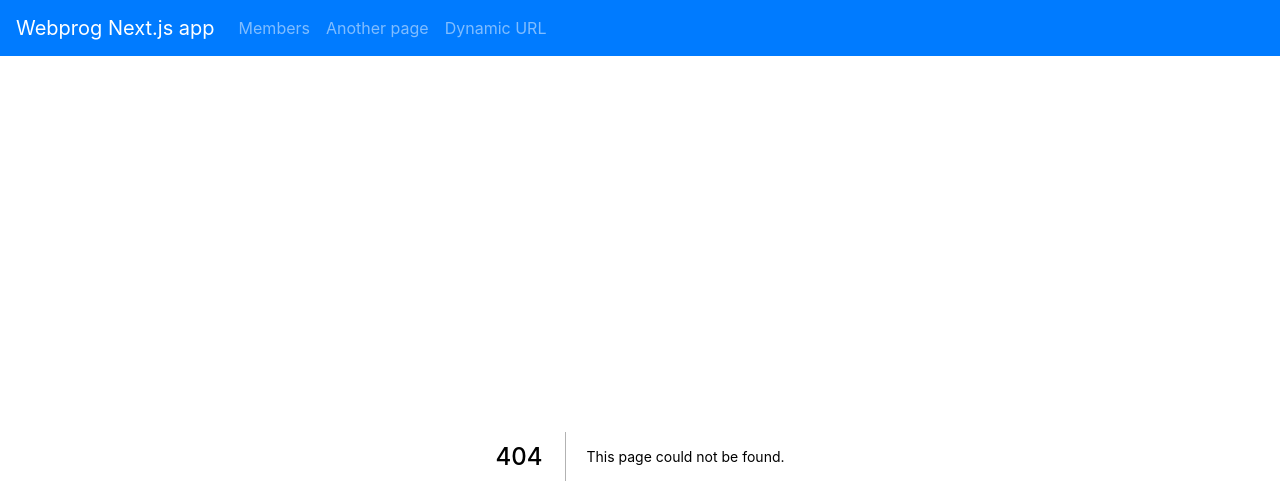
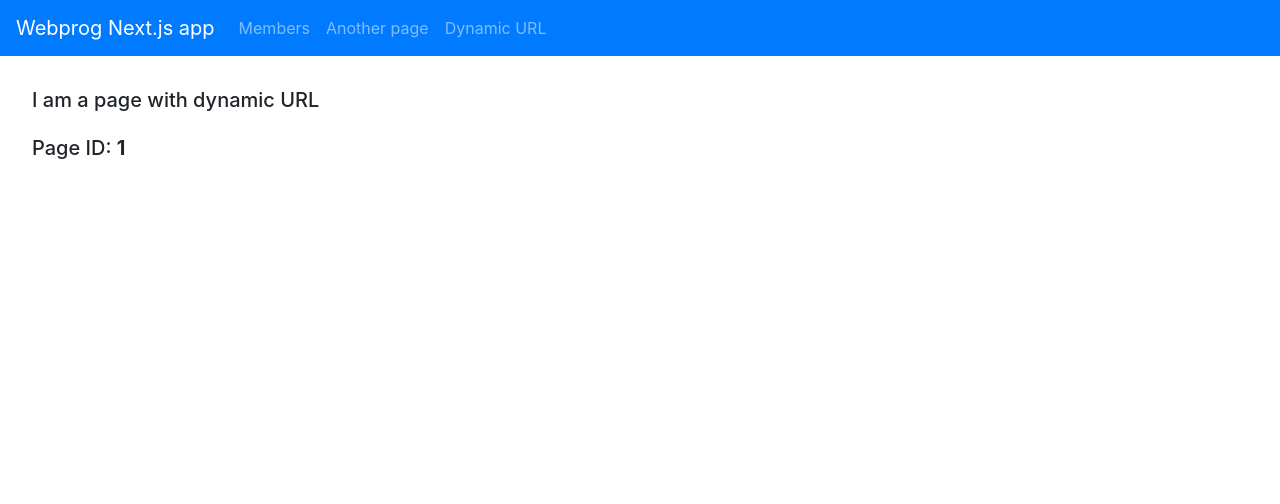
Before and after one commit to sd4v/webprog-next-app, a Next.js app: page /dynamic-url/1 in a window 1280 px wide. Before the commit this address had no page. Shown: the top 504 px of the page. Built offline with nearby package versions, Linux system fonts and the light colour scheme.

Commit message:
Add dynamic-url/[pid] page

```diff
--- a/pages/another.module.css
+++ b/pages/another.module.css
@@ -1,3 +1,3 @@
 .container {
-  margin: 2rem;
+  padding: 2rem;
 }
--- /dev/null
+++ b/pages/dynamic-url/[pid].js
@@ -0,0 +1,19 @@
+import styles from "../another.module.css";
+import { useRouter } from "next/router";
+
+
+function AnotherPage() {
+
+  const { query: { pid } } = useRouter();
+
+  return (
+    <h5 className={styles.container}>
+      I am a page with dynamic URL
+      <br/>
+      <br/>
+      Page ID: <strong>{pid}</strong>
+    </h5>
+  );
+}
+
+export default AnotherPage;
```
